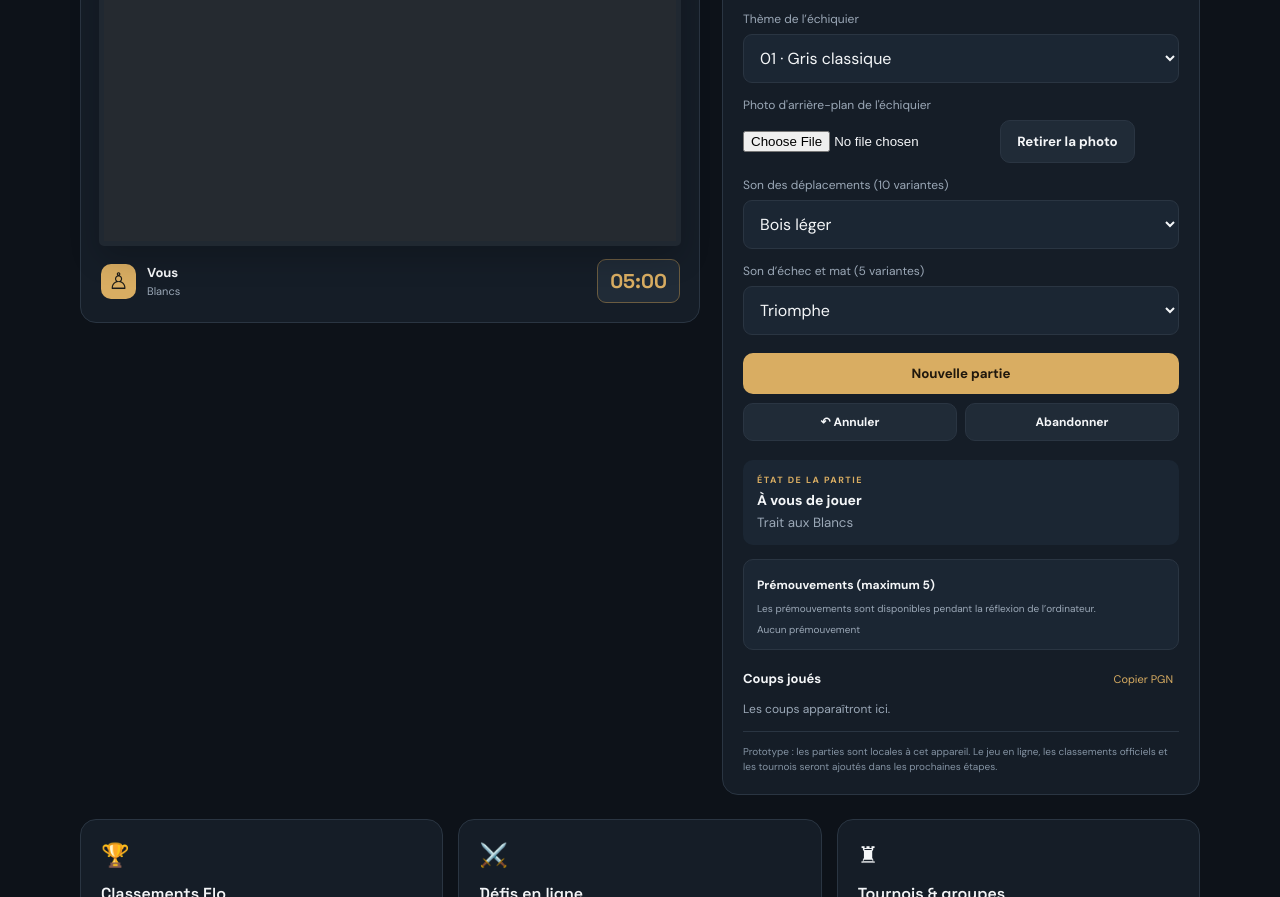
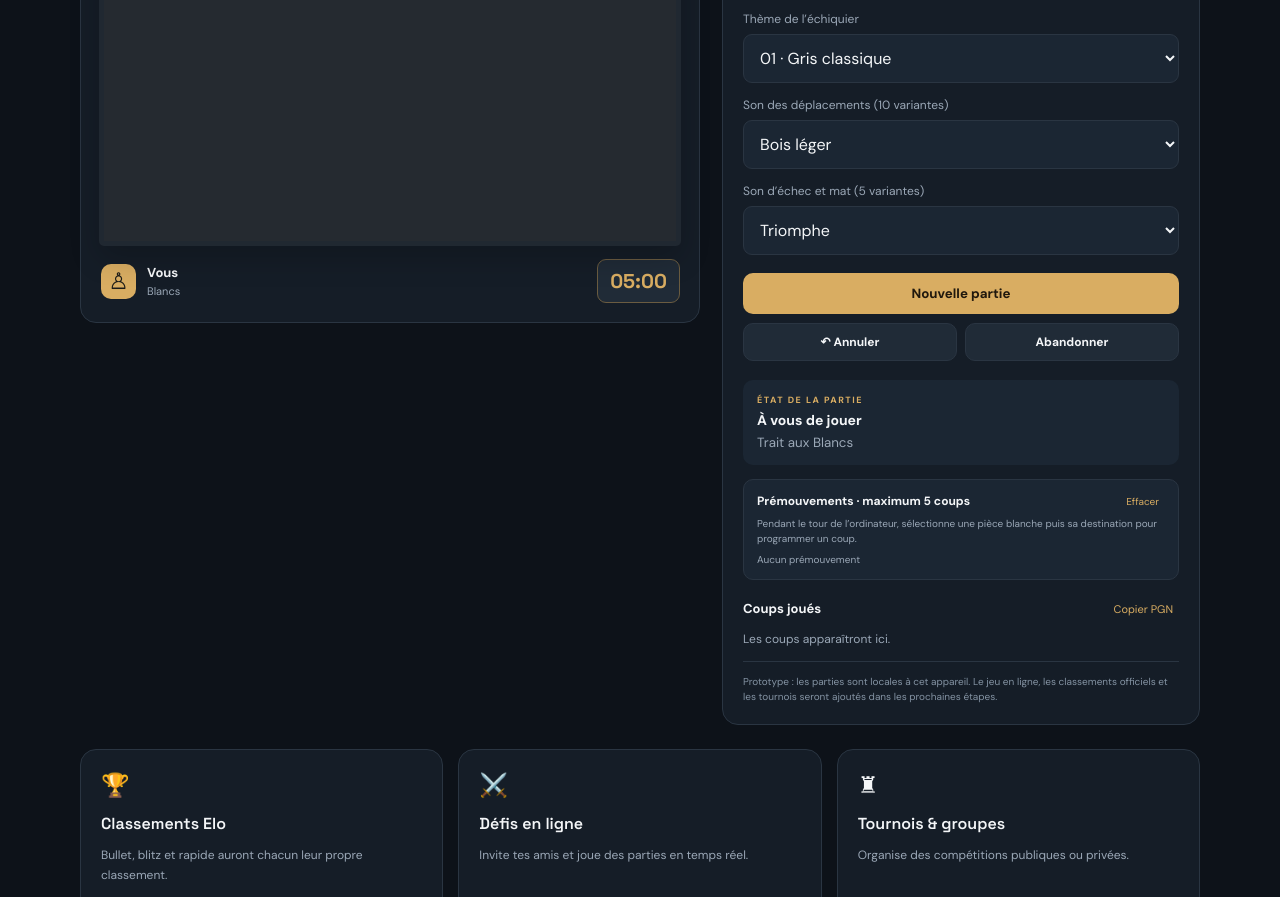
Before and after one commit to bolingo-app/Chess-243, a plain HTML site: page index.html in a window 1280 px wide. Shown: the part 921-1818 px from the top of the page. Drawn offline with nearby package versions, Linux system fonts and the light colour scheme.

Commit message:
Add files via upload

```diff
--- a/index.html
+++ b/index.html
@@ -103,11 +103,6 @@
           <option value="graphite">19 · Graphite</option>
           <option value="highcontrast">20 · Contraste net</option>
         </select>
-        <label for="board-photo">Photo d'arrière-plan de l'échiquier</label>
-        <div class="photo-controls">
-          <input id="board-photo" type="file" accept="image/*">
-          <button id="clear-board-photo" type="button" class="btn btn-ghost">Retirer la photo</button>
-        </div>
         <label for="move-sound">Son des déplacements (10 variantes)</label>
         <select id="move-sound"><option value="0">Bois léger</option><option value="1">Feutré</option><option value="2">Cristal</option><option value="3">Mécanique</option><option value="4">Classique</option><option value="5">Clair</option><option value="6">Doux</option><option value="7">Métallique</option><option value="8">Rapide</option><option value="9">Énergique</option></select>
         <label for="mate-sound">Son d’échec et mat (5 variantes)</label>
@@ -118,7 +113,11 @@
           <button id="resign" class="btn btn-ghost">Abandonner</button>
         </div>
         <div class="status-box"><span class="status-label">ÉTAT DE LA PARTIE</span><strong id="game-status">À vous de jouer</strong><small id="turn-status">Trait aux Blancs</small></div>
-        <div class="premove-panel"><strong>Prémouvements (maximum 5)</strong><p id="premove-status">Les prémouvements sont disponibles pendant la réflexion de l’ordinateur.</p><small id="premove-list">Aucun prémouvement</small></div>
+        <div class="premove-panel">
+          <div class="premove-heading"><strong>Prémouvements · maximum 5 coups</strong><button id="clear-premoves" type="button" class="text-button">Effacer</button></div>
+          <p id="premove-status">Pendant le tour de l’ordinateur, sélectionne une pièce blanche puis sa destination pour programmer un coup.</p>
+          <small id="premove-list">Aucun prémouvement</small>
+        </div>
         <div class="moves-title"><strong>Coups joués</strong><button id="copy-pgn" class="text-button">Copier PGN</button></div>
         <ol id="moves" class="moves"><li class="empty-moves">Les coups apparaîtront ici.</li></ol>
         <p class="notice">Prototype : les parties sont locales à cet appareil. Le jeu en ligne, les classements officiels et les tournois seront ajoutés dans les prochaines étapes.</p>
```
